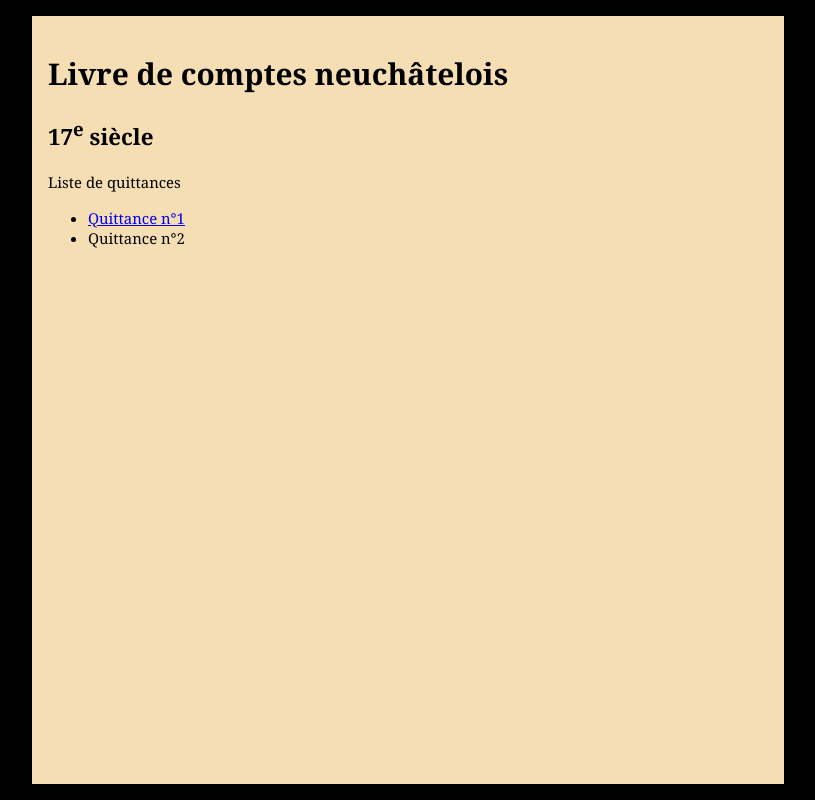
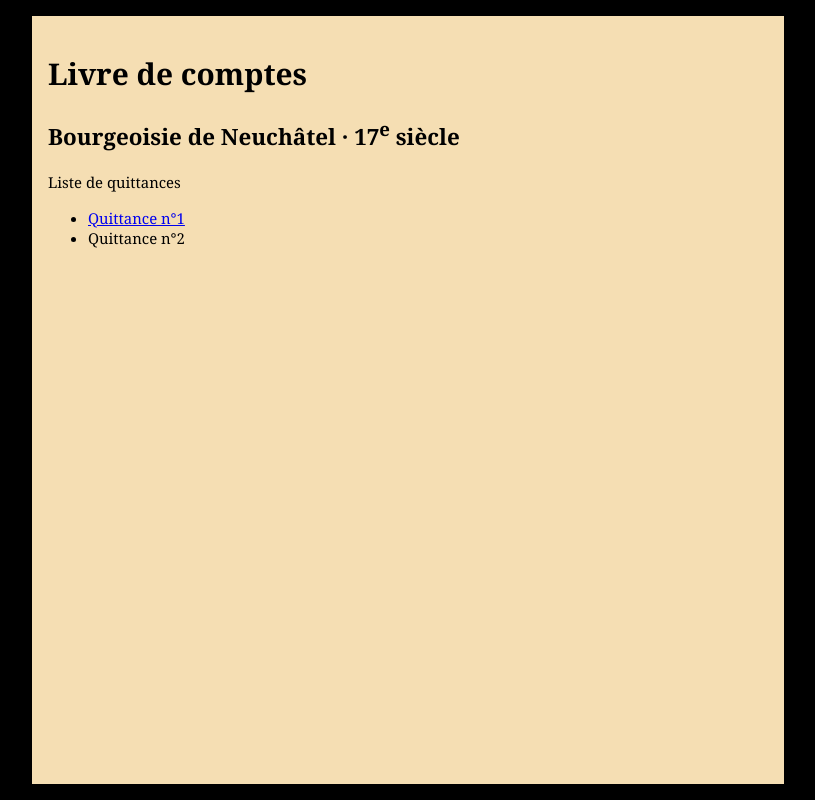
Before and after one commit to felileg/exercices_edition, a plain HTML site: page docs/index.html in a window 1280 px wide. Shown: the whole page, without its empty margins (232-1047 px from the left). Drawn offline with Linux system fonts and the light colour scheme.

Commit message:
dssfrgtsfd

```diff
--- a/docs/index.html
+++ b/docs/index.html
@@ -3,13 +3,13 @@
 <html xmlns="https://www.w3.org/1999/xhtml/" xml:lang="en" lang="en">
 
     <head>
-        <title>Transitional DTD XHTML</title>
+        <title>Un livre de comptes neuchâtelois</title>
         <link rel="stylesheet" href="style.css"/>
     </head>
 
     <body>
-        <h1>Livre de comptes neuchâtelois</h1>
-        <h2>17<sup>e</sup> siècle</h2>
+        <h1>Livre de comptes</h1>
+        <h2>Bourgeoisie de Neuchâtel · 17<sup>e</sup> siècle</h2>
         <p>Liste de quittances</p>
         <ul>
             <li>
```
Also changed, not shown: docs/files/test.html (+1 -1 lines).
